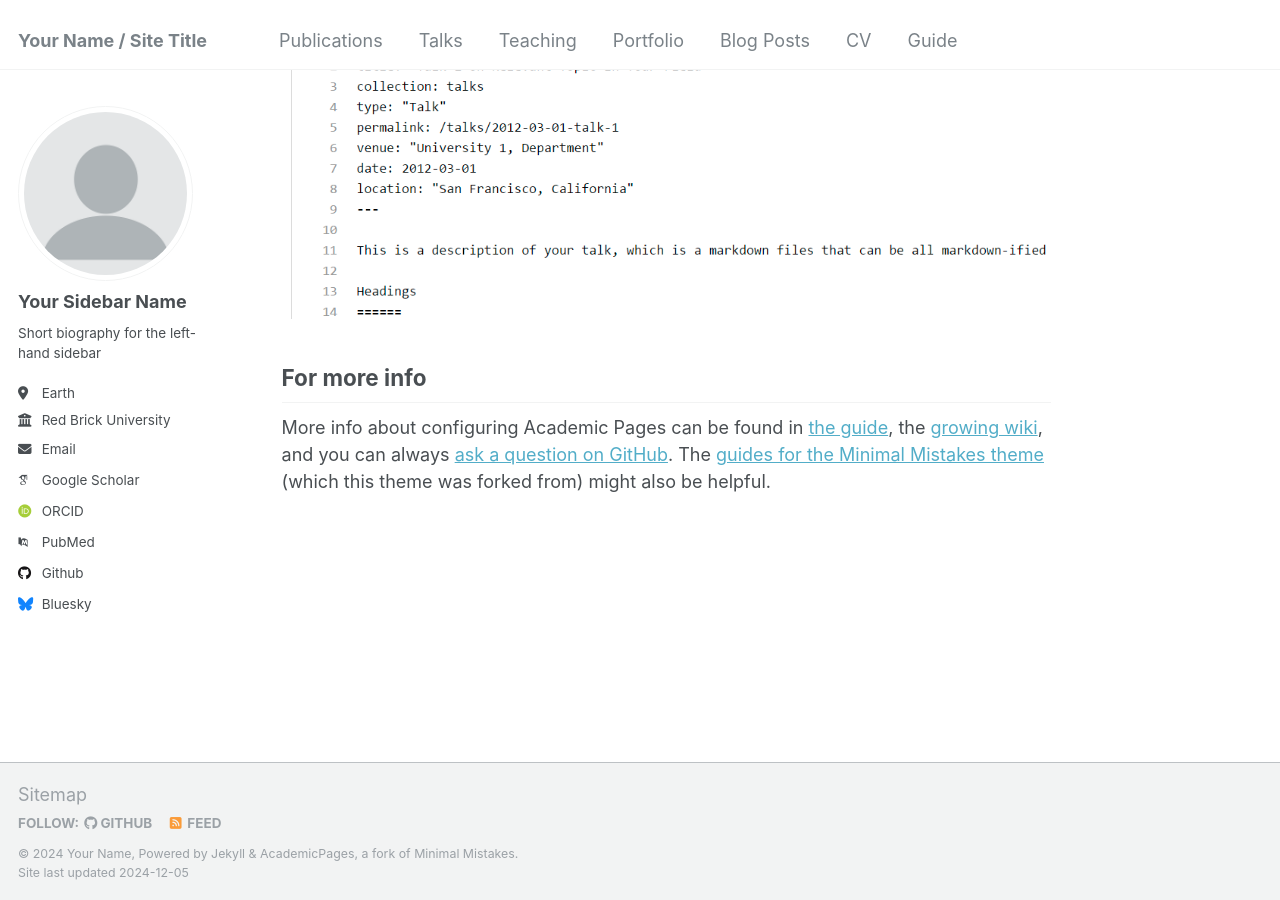
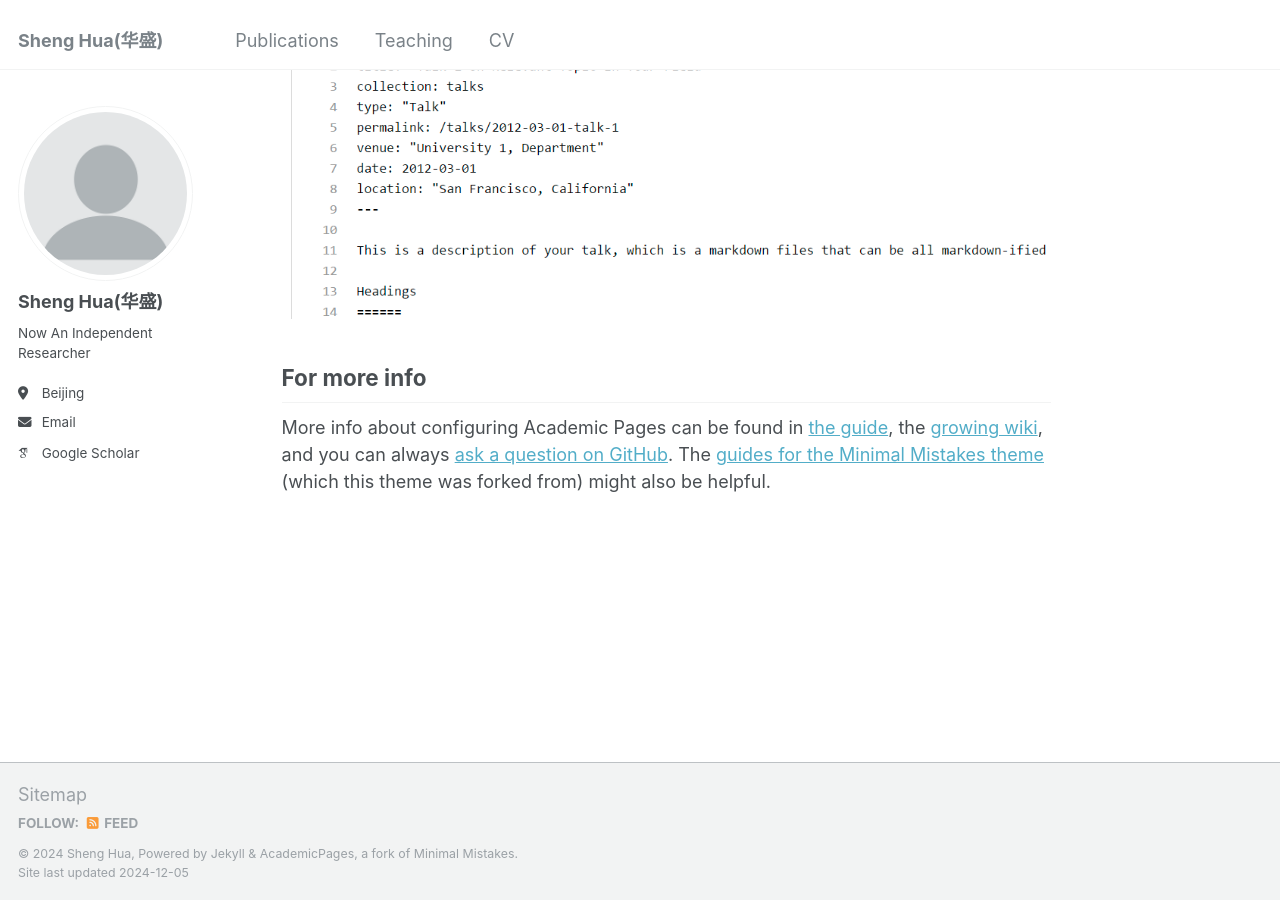
Before and after one commit to DreamerHua/dreamerhua.github.io, a Jekyll site: the page built from _pages/about.md, in a window 1280 px wide and 900 px high, scrolled down 2643 px. Built offline with Jekyll 4.4.1, drawn with Linux system fonts in a browser that asks for light colours; some web fonts are replaced.

Commit message:
change sidebar and top menu info

```diff
--- a/_config.yml
+++ b/_config.yml
@@ -8,13 +8,13 @@
 
 # Basic Site Settings
 locale                   : "en-US"
-title                    : "Your Name / Site Title"
+title                    : "Sheng Hua(华盛)"
 title_separator          : "-"
-name                     : &name "Your Name"
+name                     : &name "Sheng Hua"
 description              : &description "personal description"
-url                      : https://academicpages.github.io # the base hostname & protocol for your site e.g. "https://[your GitHub username].github.io"
+url                      : https://dreamerhua.github.io # the base hostname & protocol for your site e.g. "https://[your GitHub username].github.io"
 baseurl                  : "" # the subpath of your site, e.g. "/blog"
-repository               : "academicpages/academicpages.github.io"
+repository               : "DreamerHua/dreamerhua.github.io"
 
 # Site Author - The following control what appear as part of the author content on the side bar.
 #               If a field is blank the icon and link will not appear, otherwise it will be shown.
@@ -22,21 +22,21 @@ repository               : "academicpages/academicpages.github.io"
 author:
   # Biographic information
   avatar           : "profile.png"
-  name             : "Your Sidebar Name"
+  name             : "Sheng Hua(华盛)"
   pronouns         : # example: "she/her"
-  bio              : "Short biography for the left-hand sidebar"
-  location         : "Earth"
-  employer         : "Red Brick University"
+  bio              : "Now An Independent Researcher"
+  location         : "Beijing"
+  employer         : # "Red Brick University"
   uri              : # URL
-  email            : "none@example.org"
+  email            : "huasheng@shanghaitech.edu.cn"
 
   # Academic websites
   arxiv            : # URL - Update with the correct link to your profile
-  googlescholar    : "https://scholar.google.com/citations?user=PS_CX0AAAAAJ"
+  googlescholar    : "https://scholar.google.com/citations?user=04uIdtUAAAAJ&hl=en&oi=sra"
   impactstory      : # URL
-  orcid            : "http://orcid.org/yourorcidurl"
+  orcid            : # "http://orcid.org/yourorcidurl"
   semantic         : # URL
-  pubmed           : "https://www.ncbi.nlm.nih.gov/pubmed/?term=john+snow"
+  pubmed           : # "https://www.ncbi.nlm.nih.gov/pubmed/?term=john+snow"
   researchgate     : # URL
   scopus           : # URL
 
@@ -44,12 +44,12 @@ author:
   bitbucket        : # Username - Update with your username on the site
   codepen          : # Username
   dribbble         : # Username
-  github           : "academicpages"
+  github           : # "academicpages"
   kaggle           : # Username
   stackoverflow    : # User number or user number and name (i.e., use "1" or "1/jeff-atwood")
 
   # Social media
-  bluesky          : "bsky.app" # Replace this with you Bluesky username
+  bluesky          : # "bsky.app" # Replace this with you Bluesky username
   facebook         : # Username
   flickr           : # Username
   foursquare       : # Username
```
Also changed, not shown: _data/navigation.yml (+8 -8 lines).
